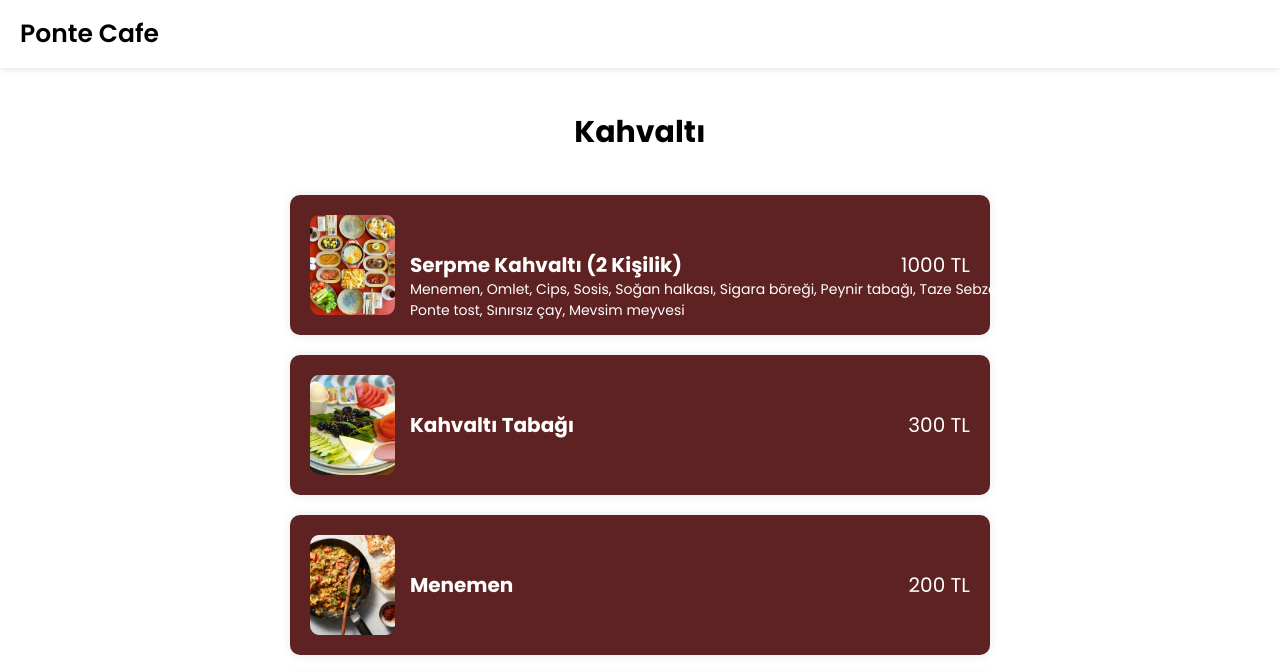
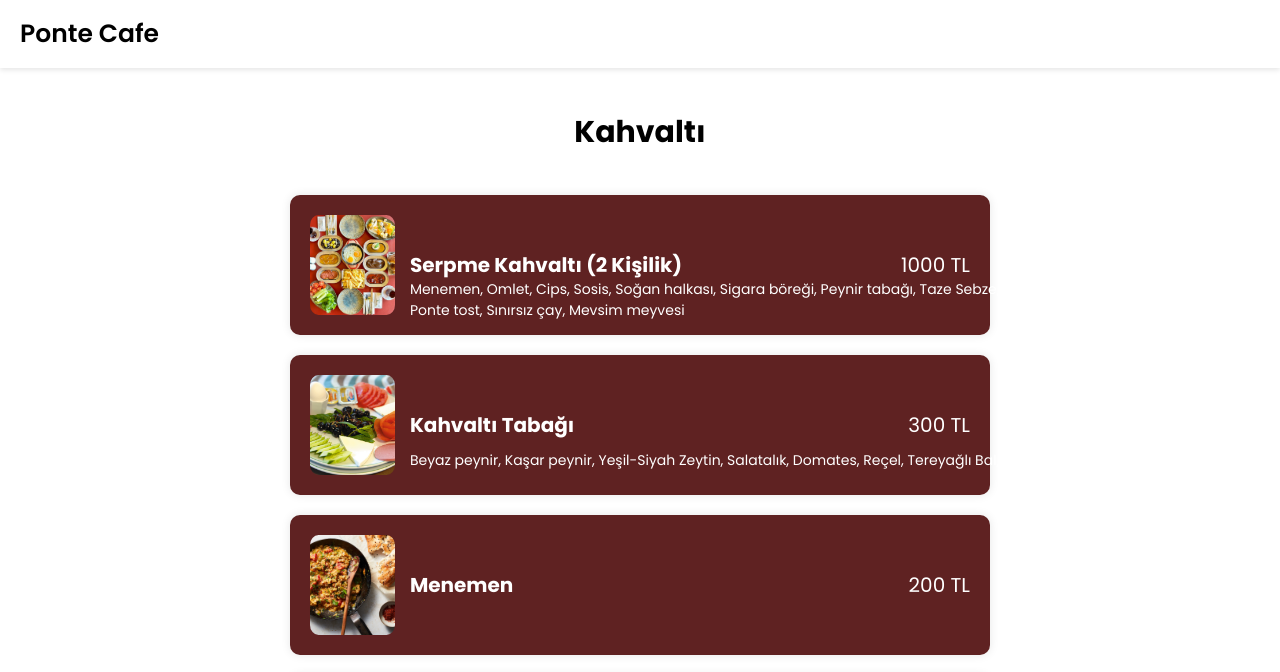
Before and after one commit to pontebutikotel/pontebutikotel.github.io, a plain HTML site: page kahvalti.html in a window 1280 px wide. Shown: the top 672 px of the page. Drawn offline with nearby package versions, Linux system fonts and the light colour scheme.

Commit message:
Update kahvalti.html

```diff
--- a/kahvalti.html
+++ b/kahvalti.html
@@ -32,6 +32,7 @@
                 </div>
                 <div class="content">
                     <h4>Kahvaltı Tabağı</h4>
+                    <p>Beyaz peynir, Kaşar peynir, Yeşil-Siyah Zeytin, Salatalık, Domates, Reçel, Tereyağlı Bal, Patates & Sosis</p>
                     <span>300 TL</span>
                 </div>
             </div>
```
